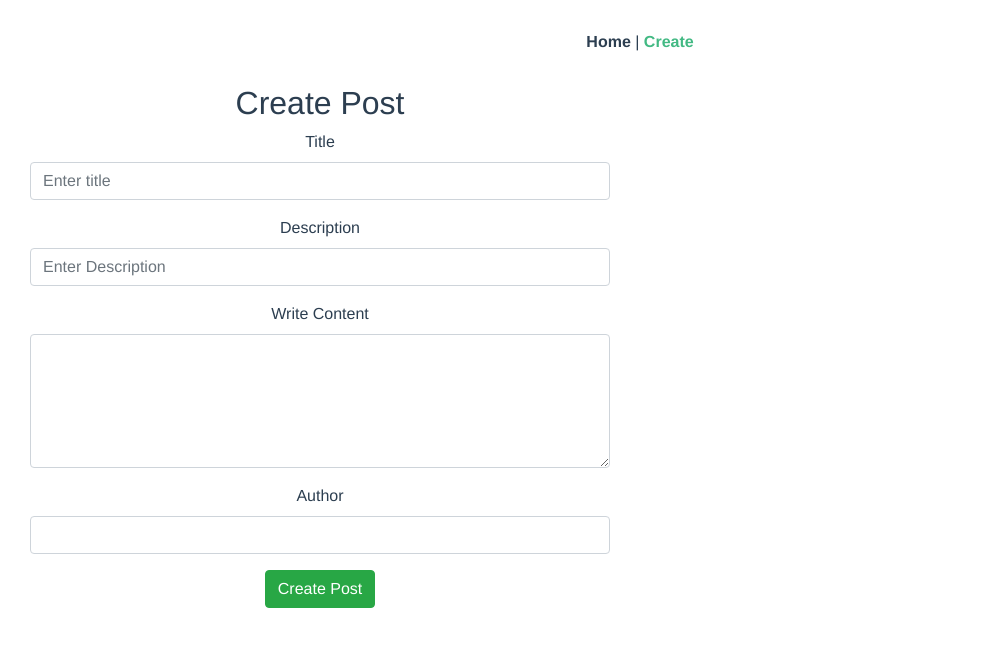
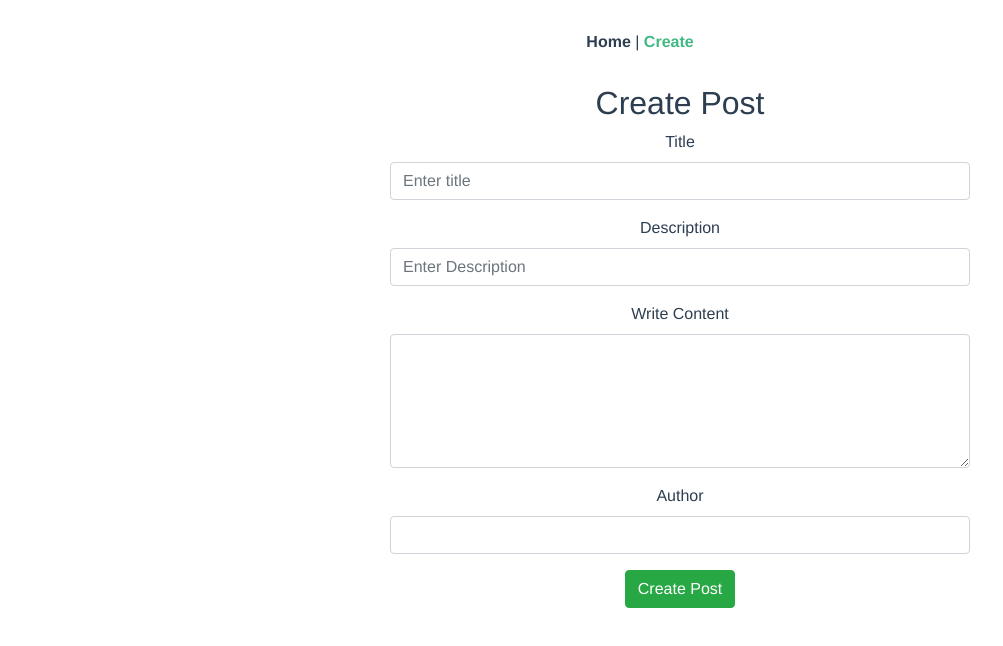
Before and after one commit to Legolasan/blog-frontend, a Vue app: page /create in a window 1280 px wide. Shown: the top 646 px of the page, without its empty margins (0-1003 px from the left). Built offline with nearby package versions, Linux system fonts and the light colour scheme.

Commit message:
Alignment changes in create post

```diff
--- a/src/components/post/Create.vue
+++ b/src/components/post/Create.vue
@@ -1,6 +1,6 @@
 <template>
    <div>
-        <div class="col-md-6 form-wrapper">
+        <div class="col-md-6 form-wrapper" style="margin-left:360px;">
           <h2> Create Post</h2>
           <form id="create-post-form" @submit.prevent="createPost">
                <div class="form-group col-md-12">
```
